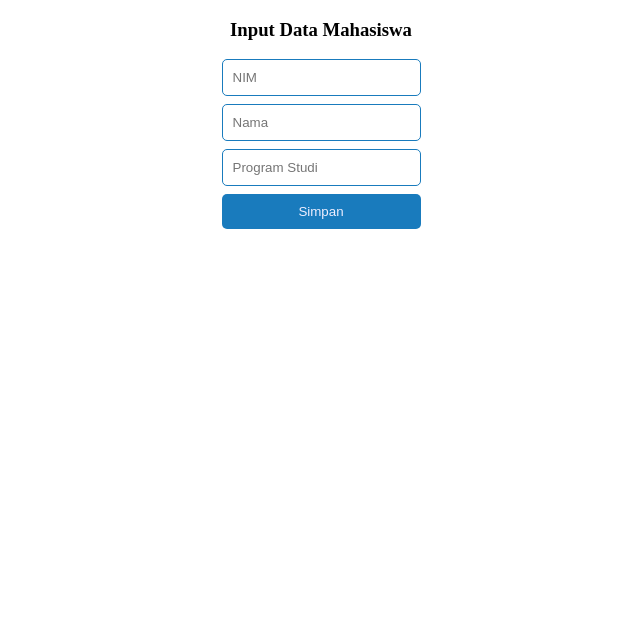
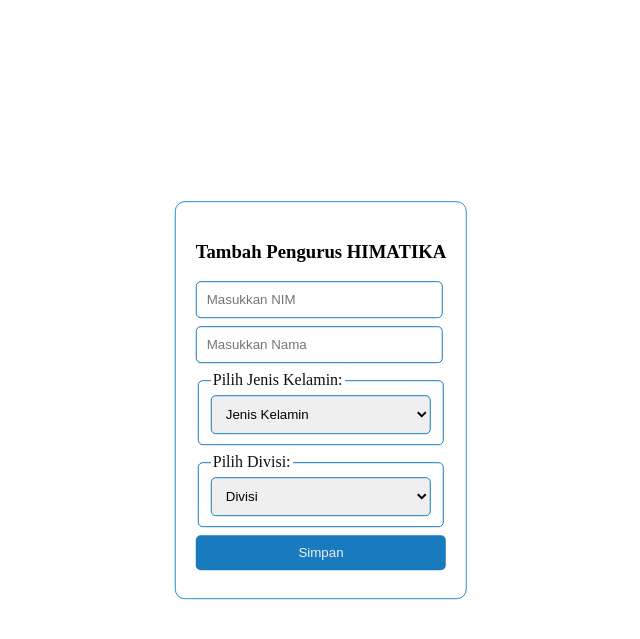
Before and after one commit to rsdiz/Course-Web-Programming, a PHP site: page / in a window 1280 px wide. Shown: the top 639 px of the page, without its empty margins (319-959 px from the left). Run offline with PHP 8.4, Linux system fonts and the light colour scheme; a stand-in replaces the project's code that opens the database connection; some libraries are stand-ins or nearby versions.

Commit message:
Updating Database and index.php
Adding sweetalert.js in projects, handling errors, and change the database

```diff
--- a/Pertemuan ke 9/index.php
+++ b/Pertemuan ke 9/index.php
@@ -1,50 +1,64 @@
 <?php
-// Connect with database
-include('connection.php');
+// Connect to database
+include('db.php');
+// Function to avoid XSS attacks
+function test_data($data) {
+  $data = trim($data);
+  $data = stripslashes($data);
+  $data = htmlspecialchars($data);
+  return $data;
+}
+// variable initialization
+$nim = $nama = $divisi = $jenis_kelamin = "";
+$errNIM = $errNama = $errDivisi = $errJK = "";
+?>
 
-// if button clicked
-if (isset($_POST['submit'])) {
-	// get data from user input
-	$nim = $_POST['nim'];
-	$nama = $_POST['nama'];
-	$prodi = $_POST['prodi'];
-
-	// input data query
-	$query = "INSERT INTO mahasiswa (nim,nama,prodi)
-			  VALUES ('$nim','$nama','$prodi')";
-
-	// Input data to database Process
-	$input = mysqli_query($db, $query);
-
-	// Checking...
-	if ($input) {
-		echo '<script>alert("Sukses")</script>';
-	} else {
-		echo '<script>alert("Gagal")</script>';
-	}
-}
-
-?>
 <!DOCTYPE html>
 <html lang="en">
 <head>
 	<meta charset="UTF-8">
-	<title>Pertemuan 9: Muhammad Rosyid Izzulkhaq</title>
+	<title>Pertemuan 9: Koneksi Database dan Input Data</title>
+	<link rel="stylesheet" type="text/css" href="https://cdnjs.cloudflare.com/ajax/libs/bootstrap-sweetalert/1.0.1/sweetalert.min.css">
 	<style>
 		body {
-			max-width: 768px;
-			margin: auto;
+			padding: 0;
+			margin: 0;
+			min-width: 480px;
+		}
+		div.content-middle {
+			position:absolute;
+			top:50%;
+			left:50%;
+			transform:translate(-50%,-50%);
+			-ms-transform:translate(-50%,-50%);
+			border: 1px solid #2A8CCE;
+			border-radius: 10px;
 		}
 		form {
 			display: table;
-			text-align: center;
-			margin: auto;
+			margin: 20px;
 		}
-		input {
+		input, select {
+			margin-top: 0;
 			padding: 10px;
 			margin-bottom: 8px;
 			border: 1px solid #197BBD;
 			border-radius: 5px;
+		}
+		input {
+			width: calc(100% - 25px);
+		}
+		select {
+			width: 100%;
+			margin-bottom: 0;
+		}
+		fieldset {
+			border: 1px solid #197BBD;
+			border-radius: 5px;
+			margin-bottom: 8px;
+		}
+		legend {
+			color: #0F0F0F;
 		}
 		button {
 			padding: 10px;
@@ -59,21 +73,148 @@
 			background-color: #145C9E;
 			cursor: pointer;
 		}
+		.err {
+			background-color: #FF4141;
+			color: white;
+			padding: 5px;
+		}
 	</style>
 </head>
 <body>
+	<div class="content-middle">
+		<?php
+		// Check the request method
+		if ($_SERVER["REQUEST_METHOD"] == "POST" ) {
+			// Check the submit button
+			if (isset($_POST['submit'])) {
+				// errors variable initialization
+				$errors = 0;
+				// get data from user input
+				$nim = test_data($_POST['nim']);
+				if (empty($nim)) {
+					$errNIM = "<div class='err'>Harap isi NIM!</div>";
+					$errors += 1;
+				}
+				$nama = test_data($_POST['nama']);
+				if (empty($nama)) {
+					$errNama = "<div class='err'>Harap isi Nama!</div>";
+					$errors += 1;
+				}
+				if (isset($_POST['divisi'])) {
+					$divisi = test_data($_POST['divisi']);
+				} else {
+					$errDivisi = "<div class='err'>Harap Pilih Divisi!</div>";
+					$errors += 1;
+				}
+				if (isset($_POST['jenis_kelamin'])) {
+					$jenis_kelamin = test_data($_POST['jenis_kelamin']);
+				} else {
+					$errJK = "<div class='err'>Harap Pilih Jenis Kelamin!</div>";
+					$errors += 1;
+				}
 
-<form action="" method="post">
+				// Query for check user input in database
+				if ($errors > 0) {
+					echo "
+					<script type='text/javascript'>
+					setTimeout(function () {
+						swal({
+							title: 'Data belum lengkap!',
+							text: 'Lengkapi semua data',
+							type: 'error',
+							timer: 3000,
+							showConfirmButton: true
+						});
+					},10);
+					</script>
+					";
+				} else {
+					$query = mysqli_query($db, "SELECT * FROM anggota WHERE nim = '$nim'");
 
-	<table cellpadding="0" cellspacing="0" border="0">
-		<tr><th><h3>Input Data Mahasiswa</h3></th></tr>
-		<tr><td><input type="text" placeholder="NIM" name="nim" maxlength="10" autocomplete="off"/></td></tr>
-		<tr><td><input type="text" placeholder="Nama" name="nama" maxlength="50" autocomplete="off"/></td></tr>
-		<tr><td><input type="text" placeholder="Program Studi" name="prodi" maxlength="20" autocomplete="off"/></td></tr>
-		<tr><td><button name="submit">Simpan</button></td></tr>
-	</table>
+					// Check the user input is exist or not
+					if (mysqli_num_rows($query) > 0) {
+						// if exist
+						// Run this javascript (SweetAlert)
+						echo "
+						<script type='text/javascript'>
+						setTimeout(function () {
+							swal({
+								title: 'Pengurus Sudah Ada!',
+								text: '$nama merupakan $divisi',
+								type: 'error',
+								timer: 3000,
+								showConfirmButton: true
+							});
+						},10);
+						window.setTimeout(function(){
+							window.location.replace('index.php');
+						} ,3000);
+						</script>
+						";
+					} else {
+						// if not exist
+						// Run this query
+						$query = mysqli_query($db, "INSERT INTO anggota (nim,nama,divisi,jenis_kelamin) VALUES ('$nim','$nama','$divisi','$jenis_kelamin')");
+						// then, Run this javascript (SweetAlert)
+						echo "
+						<script type='text/javascript'>
+						setTimeout(function () {
+							swal({
+								title: 'Pengurus Berhasil ditambahkan',
+								text: '$nama ditambahkan ke $divisi',
+								type: 'success',
+								timer: 3000,
+								showConfirmButton: true
+							});
+						},10);
+						window.setTimeout(function(){
+							window.location.replace('index.php');
+						} ,3000);
+						</script>
+						";
+					}
+				}
+			}
+		}
+		?>
 
-</form>
+		<form action="" method="post">
+			<table cellpadding="0" cellspacing="0" border="0">
+				<tr><th><h3>Tambah Pengurus HIMATIKA</h3></th></tr>
+				<tr><td><?=$errNIM;?><input type="text" value="<?=$nim;?>" placeholder="Masukkan NIM" name="nim" maxlength="10" autocomplete="off" required /></td></tr>
+				<tr><td><?=$errNama;?><input type="text" value="<?=$nama;?>" placeholder="Masukkan Nama" name="nama" maxlength="50" autocomplete="off" required /></td></tr>
+				<tr>
+					<td>
+						<fieldset>
+							<legend>Pilih Jenis Kelamin:</legend>
+							<?=$errJK;?><select name="jenis_kelamin" required>
+								<option <?php if (empty($jenis_kelamin)) echo "selected"; ?> disabled>Jenis Kelamin</option>
+								<option <?php if ($jenis_kelamin == "Laki-Laki") echo "selected"; ?> value="Laki-Laki">Laki-Laki</option>
+								<option <?php if ($jenis_kelamin == "Perempuan") echo "selected"; ?>value="Perempuan">Perempuan</option>
+							</select>
+						</fieldset>
+					</td>
+				</tr>
+				<tr>
+					<td>
+						<fieldset>
+							<legend>Pilih Divisi:</legend>
+							<?=$errDivisi;?><select name="divisi" required>
+								<option <?php if (empty($divisi)) echo "selected"; ?> disabled>Divisi</option>
+								<option <?php if ($divisi == "Divisi Keilmuan") echo "selected"; ?> value="Divisi Keilmuan">Divisi Keilmuan</option>
+								<option <?php if ($divisi == "Divisi Humas") echo "selected"; ?> value="Divisi Humas">Divisi Humas</option>
+								<option <?php if ($divisi == "Divisi Media") echo "selected"; ?> value="Divisi Media">Divisi Media</option>
+								<option <?php if ($divisi == "Divisi SDM") echo "selected"; ?> value="Divisi SDM">Divisi SDM</option>
+							</select>
+						</fieldset>
+					</td>
+				</tr>
+				<tr><td><button name="submit">Simpan</button></td></tr>
+			</table>
+		</form>
 
+	</div>
+
+	<script src="https://cdnjs.cloudflare.com/ajax/libs/bootstrap-sweetalert/1.0.1/sweetalert.min.js"></script>
 </body>
 </html>
```
Also changed, not shown: Pertemuan ke 9/mahasiswa.sql (+13 -12 lines).
